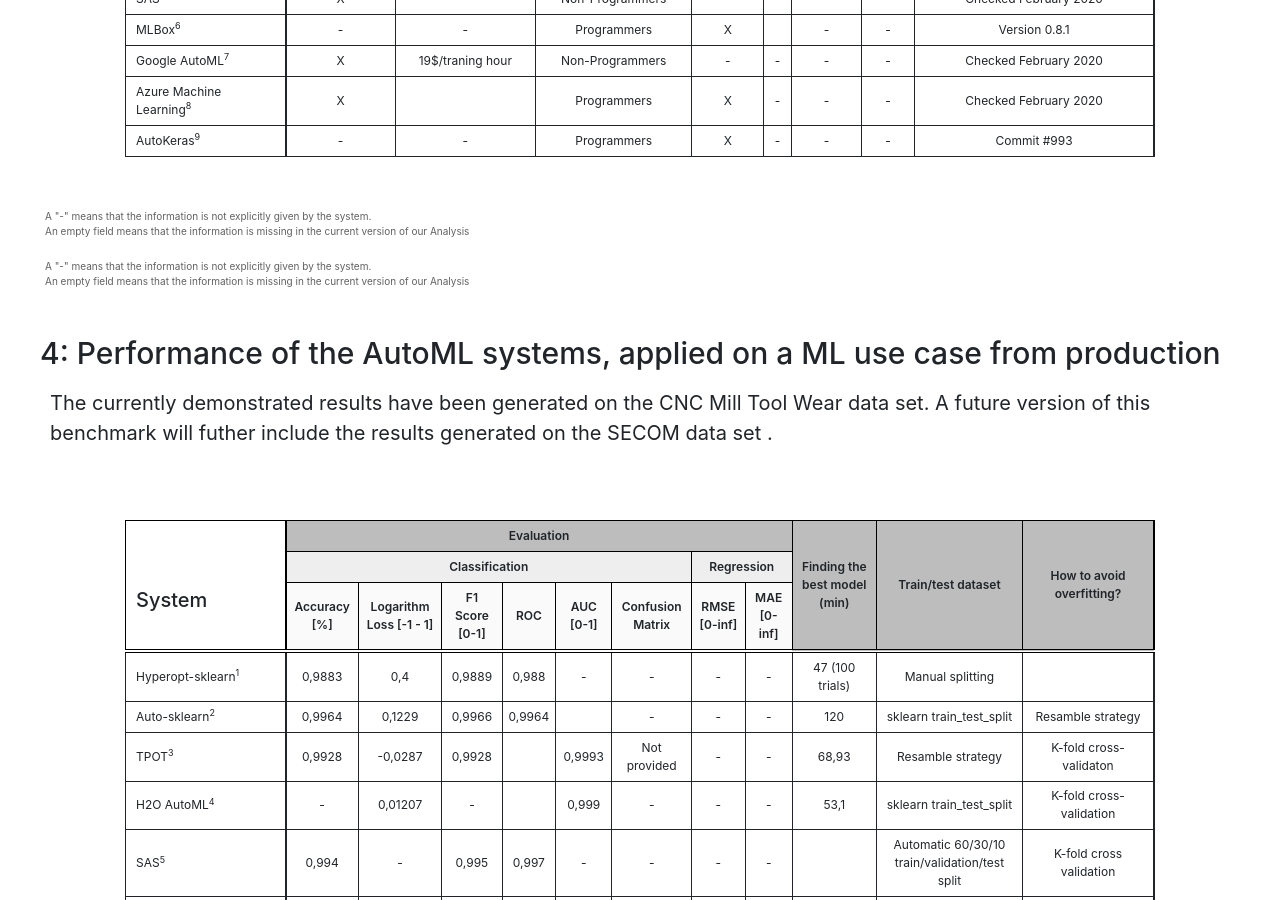
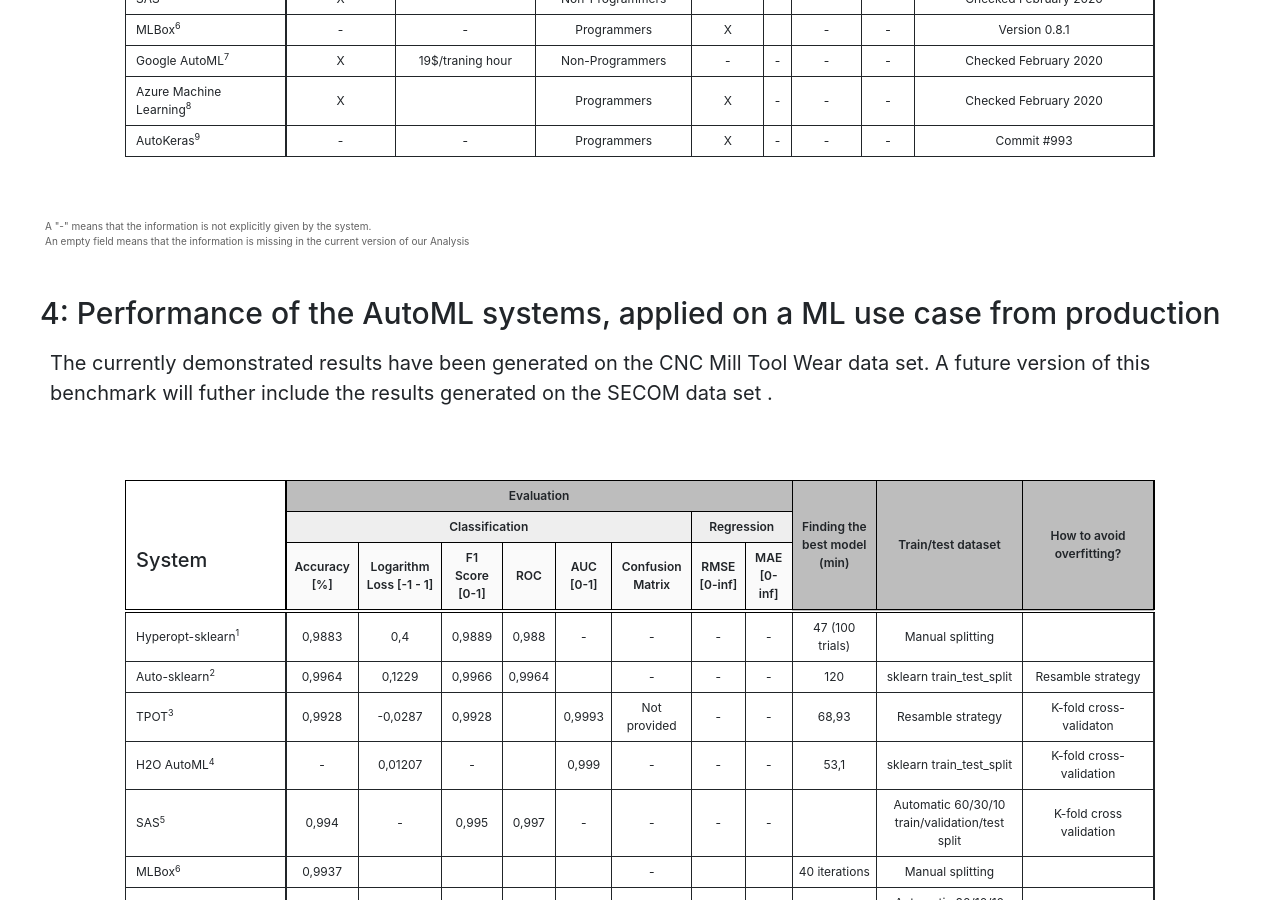
Before and after one commit to jonathankrauss/AutoML-Benchmark, a Jekyll site: the page built from README.md, in a window 1280 px wide and 900 px high, scrolled down 2110 px. Built offline with Jekyll 4.4.1, drawn with Linux system fonts in a browser that asks for light colours; our own code applies the rules of GitHub Pages for plain Markdown files; comment, search, counter and statistics services are not loaded.

Commit message:
Update default.html

```diff
--- a/_layouts/default.html
+++ b/_layouts/default.html
@@ -106,14 +106,11 @@ Projects that rely on the application of ML are usually referred to as ML projec
     <!-- <p class = "ph2"> This is the text </p> -->
     <div class="ph1">
       <div id="characteristics_table"></div>
-        <p class="color-grey-700" style='font-size:50%'>A "-" means that the information is not explicitly given by the system.<br>
-      An empty field means that the information is missing in the current version of our Analysis
-      </p></div>
-      <div class="ph1">
-        <p class="color-grey-700" style='font-size:50%'>A "-" means that the information is not explicitly given by the system.<br>
+      <p class="color-grey-700 mv2" style='font-size:50%'>A "-" means that the information is not explicitly given by the system.<br>
         An empty field means that the information is missing in the current version of our Analysis
-        </p>
-      </div>
+      </p>
+    </div>
+
     </div>
 
   </div>
```
